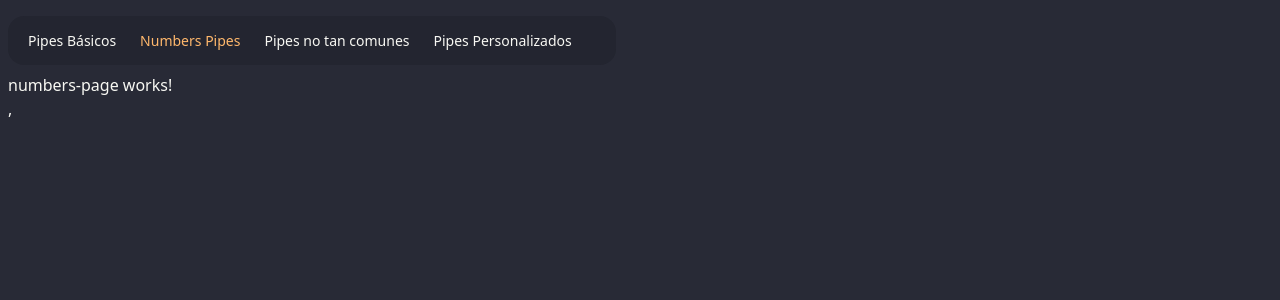
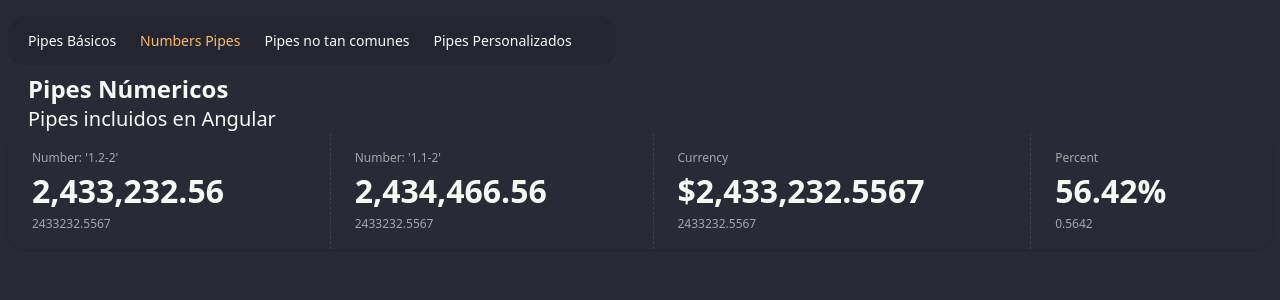
Before and after one commit to UrielQuiroz/pipes-app, an Angular app: page /numbers in a window 1280 px wide. Shown: the top 300 px of the page. Built offline with nearby package versions, Linux system fonts and the light colour scheme.

Commit message:
Decimal, Percent y Currency Pipes

```diff
--- a/src/app/pages/numbers-page/numbers-page.html
+++ b/src/app/pages/numbers-page/numbers-page.html
@@ -1 +1,31 @@
-<p>numbers-page works!</p>,
+
+<section class="mx-5">
+  <h1 class="text-2xl font-bold">Pipes Númericos</h1>
+  <h3 class="text-xl font-thin">Pipes incluidos en Angular</h3>
+</section>
+
+<div class="stats stats-vertical lg:stats-horizontal shadow w-full">
+  <div class="stat">
+    <div class="stat-title">Number: '1.2-2'</div>
+    <div class="stat-value">{{ totalSells() | number: '1.2-2' }}</div>
+    <div class="stat-desc">{{ totalSells() }}</div>
+  </div>
+
+  <div class="stat">
+    <div class="stat-title">Number: '1.1-2'</div>
+    <div class="stat-value">{{ totalSells() + 1234 | number: '1.1-2' }}</div>
+    <div class="stat-desc">{{ totalSells() }}</div>
+  </div>
+
+  <div class="stat">
+    <div class="stat-title">Currency</div>
+    <div class="stat-value">{{ totalSells() | currency: 'CAD' : 'symbol-narrow' : '1.4-4' }}</div>
+    <div class="stat-desc">{{ totalSells() }}</div>
+  </div>
+
+  <div class="stat">
+    <div class="stat-title">Percent</div>
+    <div class="stat-value">{{ percent() | percent: '1.2-2' }}</div>
+    <div class="stat-desc">{{ percent() }}</div>
+  </div>
+</div>
--- a/src/app/pages/numbers-page/numbers-page.ts
+++ b/src/app/pages/numbers-page/numbers-page.ts
@@ -1,9 +1,13 @@
-import { ChangeDetectionStrategy, Component } from '@angular/core';
+import { CurrencyPipe, DecimalPipe, PercentPipe } from '@angular/common';
+import { ChangeDetectionStrategy, Component, signal } from '@angular/core';
 
 @Component({
   selector: 'app-numbers-page',
-  imports: [],
+  imports: [ DecimalPipe, PercentPipe, CurrencyPipe ],
   templateUrl: './numbers-page.html',
   changeDetection: ChangeDetectionStrategy.OnPush,
 })
-export default class NumbersPage { }
+export default class NumbersPage {
+  totalSells = signal(2_433_232.5567);
+  percent = signal(0.5642);
+ }
```
